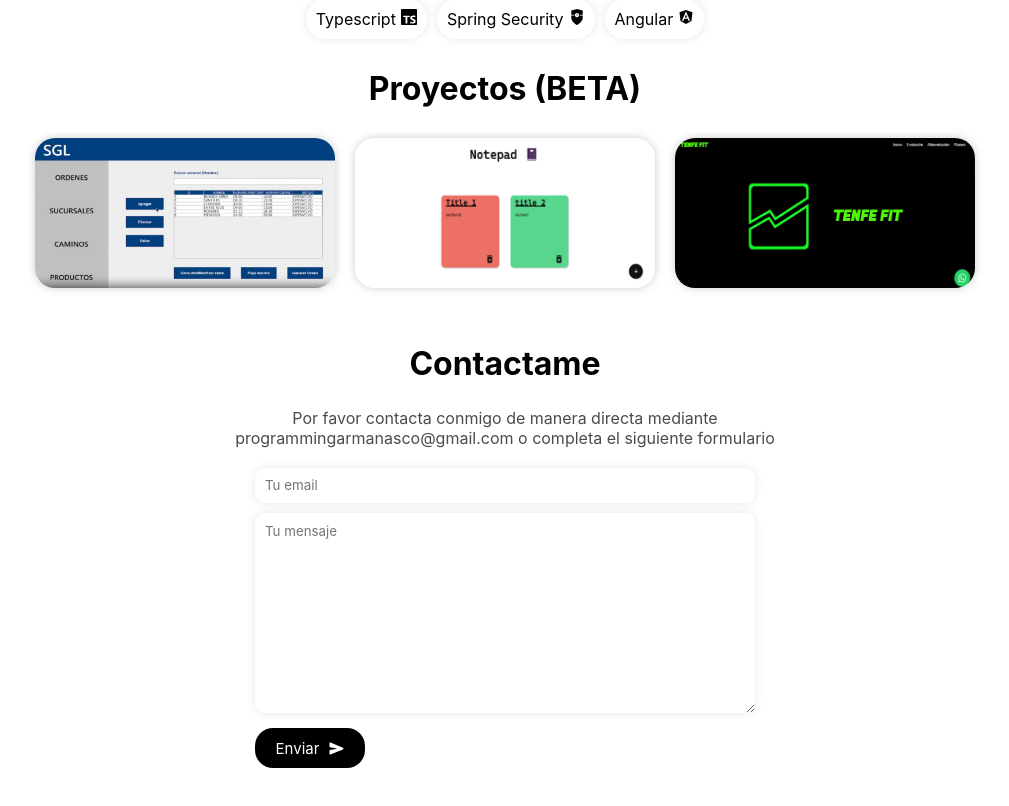
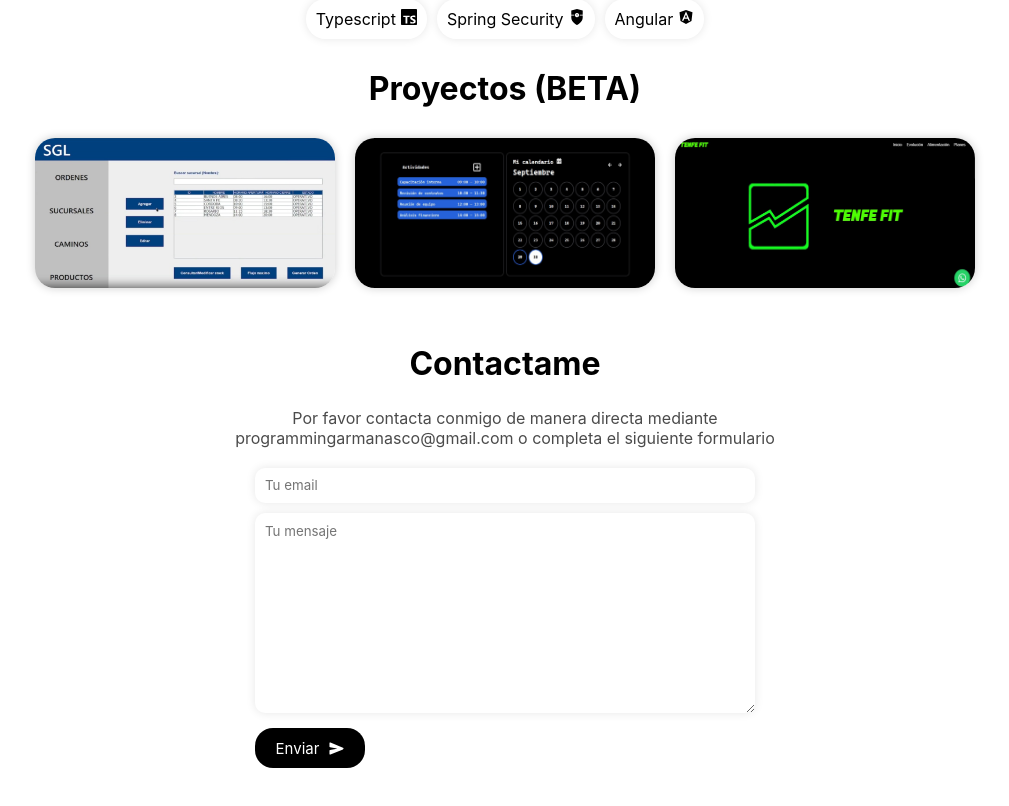
Before and after one commit to FrancoArmanasco2000/Portfolio, a React (Vite) app: page / in a window 1280 px wide. Shown: the part 1440-2246 px from the top of the page, without its empty margins (135-1144 px from the left). Built offline with nearby package versions, Linux system fonts and the light colour scheme.

Commit message:
Update App.jsx

```diff
--- a/src/App.jsx
+++ b/src/App.jsx
@@ -8,6 +8,7 @@ import { Project } from './components/Project'
 import sgl from './assets/sgl.jpeg'
 import notepad from './assets/notepad.jpg'
 import fedefit from './assets/fedefit.jpg'
+import calendario from './assets/calendario.jpg'
 
 function App() {
 
@@ -22,7 +23,7 @@ function App() {
       <h1 style={{marginBottom:'30px'}}>Proyectos (BETA)</h1>
       <div className='container-projects'>
         <Project title='SGL' image={sgl} linkGithub='https://github.com/FrancoArmanasco2000/SGL_RETAIL'/>
-        <Project title='Notepad' image={notepad} linkPage='http://notepad-farm.surge.sh/' linkGithub='https://github.com/FrancoArmanasco2000/Notepad'/>
+        <Project title='Calendario' image={calendario} linkGithub='https://github.com/FrancoArmanasco2000/calendario'/>
         <Project title='FedeFit' image={fedefit} linkPage='https://fedefit.surge.sh/'/>
       </div>
       <Contact />
```
